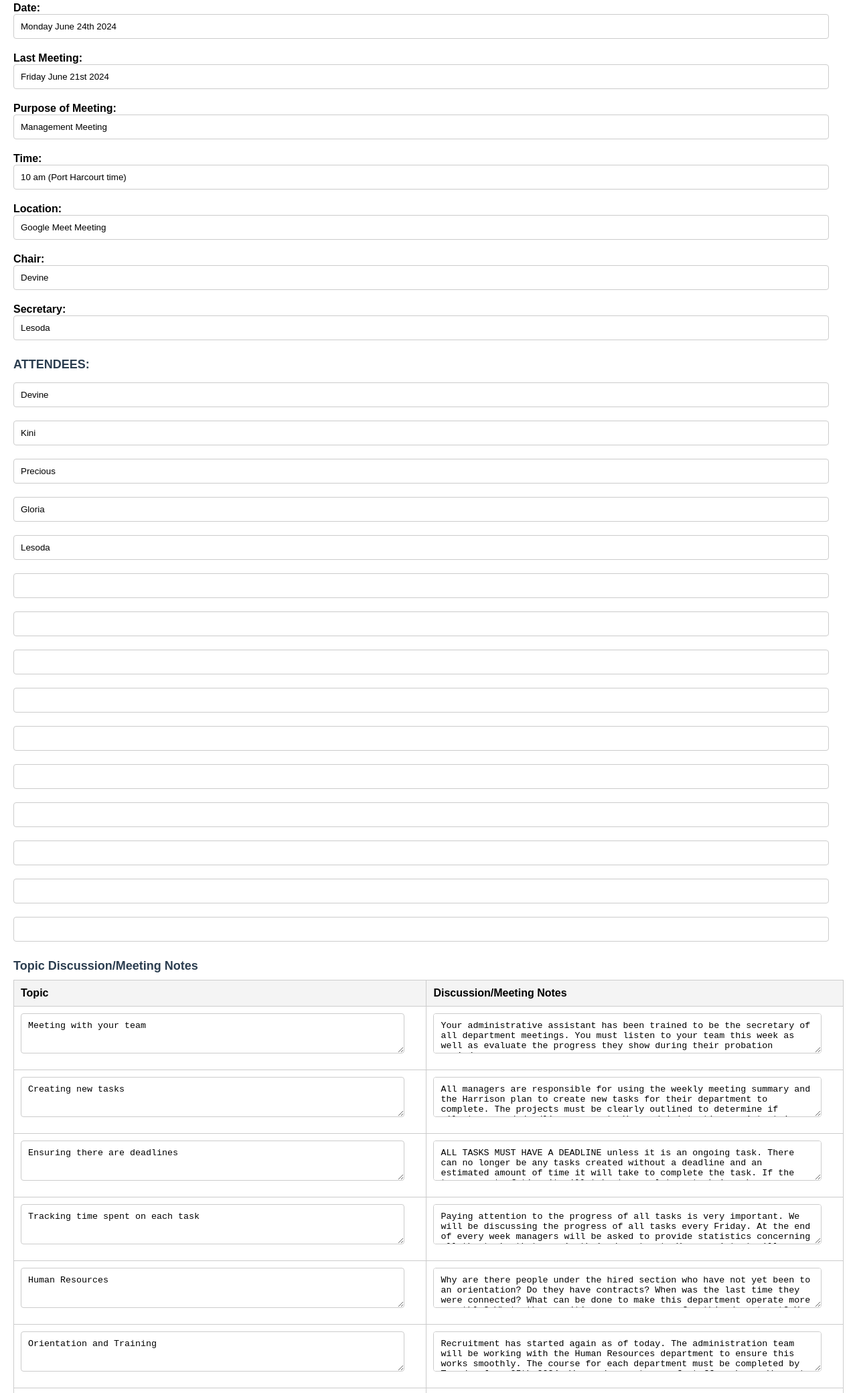
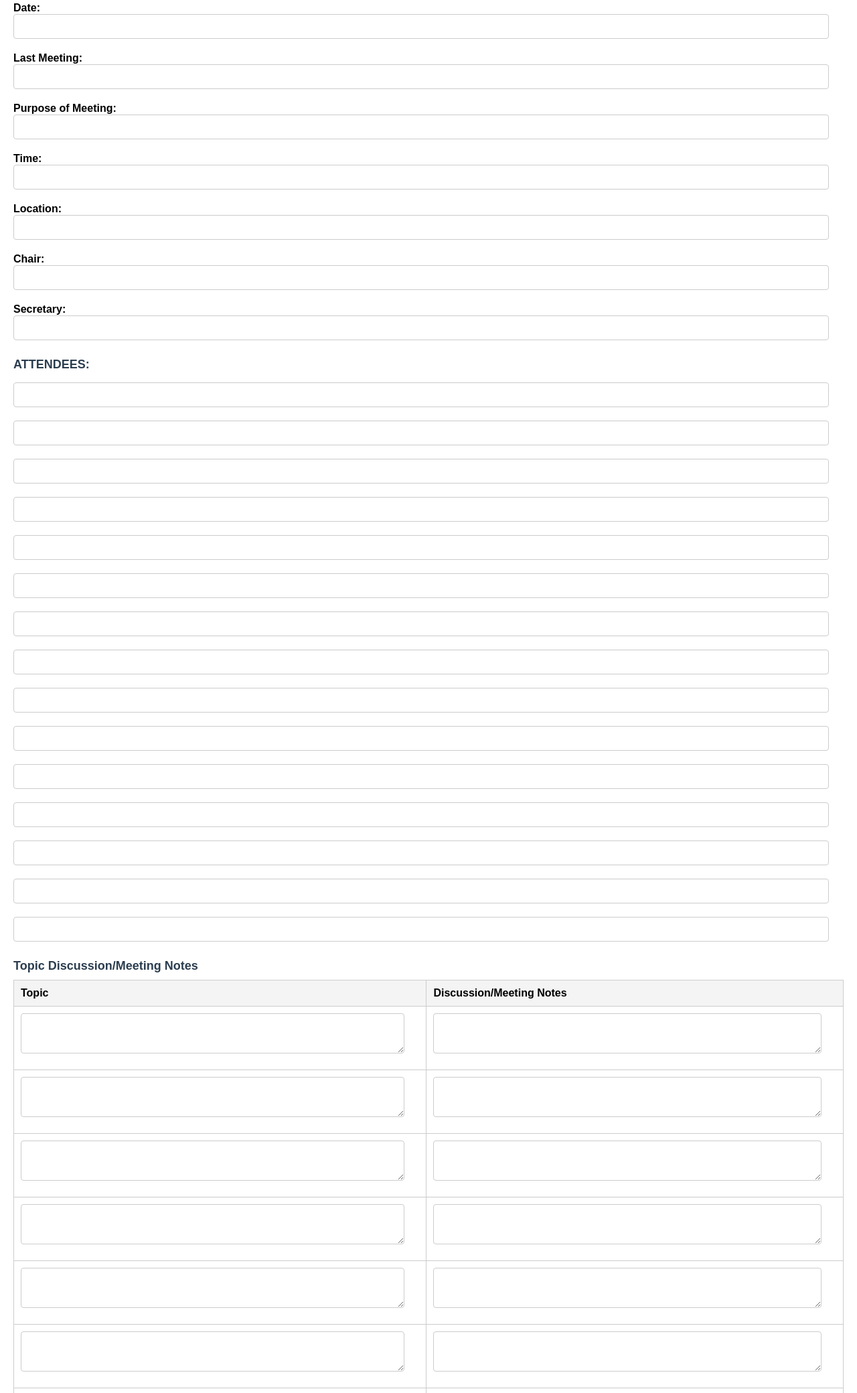
Before and after one commit to Csedem0/GeneralMeetingAgenda, a plain HTML site: page index.html in a window 1280 px wide. Shown: the part 126-2206 px from the top of the page at 67% size. Drawn offline with nearby package versions, Linux system fonts and the light colour scheme.

Commit message:
All values removed

```diff
--- a/index.html
+++ b/index.html
@@ -72,21 +72,21 @@
   <h2>MEETING AGENDA</h2>
   <form id="meetingForm">
     <ul>
-      <li><strong>Date:</strong><br><input type="text" id="date" name="date" value="Monday June 24th 2024" required></li>
-      <li><strong>Last Meeting:</strong><br><input type="text" id="lastMeeting" name="lastMeeting" value="Friday June 21st 2024" required></li>
-      <li><strong>Purpose of Meeting:</strong><br><input type="text" id="purpose" name="purpose" value="Management Meeting" required></li>
-      <li><strong>Time:</strong><br><input type="text" id="time" name="time" value="10 am (Port Harcourt time)" required></li>
-      <li><strong>Location:</strong><br><input type="text" id="location" name="location" value="Google Meet Meeting" required></li>
-      <li><strong>Chair:</strong><br><input type="text" id="chair" name="chair" value="Devine" required></li>
-      <li><strong>Secretary:</strong><br><input type="text" id="secretary" name="secretary" value="Lesoda" required></li>
+      <li><strong>Date:</strong><br><input type="text" id="date" name="date" value="" required></li>
+      <li><strong>Last Meeting:</strong><br><input type="text" id="lastMeeting" name="lastMeeting" value="" required></li>
+      <li><strong>Purpose of Meeting:</strong><br><input type="text" id="purpose" name="purpose" value="" required></li>
+      <li><strong>Time:</strong><br><input type="text" id="time" name="time" value="" required></li>
+      <li><strong>Location:</strong><br><input type="text" id="location" name="location" value="" required></li>
+      <li><strong>Chair:</strong><br><input type="text" id="chair" name="chair" value="" required></li>
+      <li><strong>Secretary:</strong><br><input type="text" id="secretary" name="secretary" value="" required></li>
     </ul>
     <h2>ATTENDEES:</h2>
     <ol>
-      <li><input type="text" name="attendee1" value="Devine" required></li>
-      <li><input type="text" name="attendee2" value="Kini" required></li>
-      <li><input type="text" name="attendee3" value="Precious" required></li>
-      <li><input type="text" name="attendee4" value="Gloria" required></li>
-      <li><input type="text" name="attendee5" value="Lesoda" required></li>
+      <li><input type="text" name="attendee1" value="" required></li>
+      <li><input type="text" name="attendee2" value="" required></li>
+      <li><input type="text" name="attendee3" value="" required></li>
+      <li><input type="text" name="attendee4" value="" required></li>
+      <li><input type="text" name="attendee5" value="" required></li>
       <li><input type="text" name="attendee6" required></li>
       <li><input type="text" name="attendee7" required></li>
       <li><input type="text" name="attendee8" required></li>
@@ -108,28 +108,28 @@
       </thead>
       <tbody>
         <tr>
-          <td><textarea name="topic1" required>Meeting with your team</textarea></td>
-          <td><textarea name="note1" required>Your administrative assistant has been trained to be the secretary of all department meetings. You must listen to your team this week as well as evaluate the progress they show during their probation period.</textarea></td>
+          <td><textarea name="topic1" required></textarea></td>
+          <td><textarea name="note1" required></textarea></td>
         </tr>
         <tr>
-          <td><textarea name="topic2" required>Creating new tasks</textarea></td>
-          <td><textarea name="note2" required>All managers are responsible for using the weekly meeting summary and the Harrison plan to create new tasks for their department to complete. The projects must be clearly outlined to determine if milestones and deadlines are met. Your administrative assistant is there to assist you in putting together a summary of all the details in the department allowing easy task creation with detailed descriptions.</textarea></td>
+          <td><textarea name="topic2" required></textarea></td>
+          <td><textarea name="note2" required></textarea></td>
         </tr>
         <tr>
-          <td><textarea name="topic3" required>Ensuring there are deadlines</textarea></td>
-          <td><textarea name="note3" required>ALL TASKS MUST HAVE A DEADLINE unless it is an ongoing task. There can no longer be any tasks created without a deadline and an estimated amount of time it will take to complete the task. If the true amount of time it will take to complete a task is unknown an estimate must be made.</textarea></td>
+          <td><textarea name="topic3" required></textarea></td>
+          <td><textarea name="note3" required></textarea></td>
         </tr>
         <tr>
-          <td><textarea name="topic4" required>Tracking time spent on each task</textarea></td>
-          <td><textarea name="note4" required>Paying attention to the progress of all tasks is very important. We will be discussing the progress of all tasks every Friday. At the end of every week managers will be asked to provide statistics concerning all the tasks that are in their department. Your assistant will assist in putting this information together for you.</textarea></td>
+          <td><textarea name="topic4" required></textarea></td>
+          <td><textarea name="note4" required></textarea></td>
         </tr>
         <tr>
-          <td><textarea name="topic5" required>Human Resources</textarea></td>
-          <td><textarea name="note5" required>Why are there people under the hired section who have not yet been to an orientation? Do they have contracts? When was the last time they were connected? What can be done to make this department operate more smoothly? What other positions are necessary for this department? You are now able to create new emails for staff members. To create a new email go to admin.google.com and log in with your work email.</textarea></td>
+          <td><textarea name="topic5" required></textarea></td>
+          <td><textarea name="note5" required></textarea></td>
         </tr>
         <tr>
-          <td><textarea name="topic6" required>Orientation and Training</textarea></td>
-          <td><textarea name="note6" required>Recruitment has started again as of today. The administration team will be working with the Human Resources department to ensure this works smoothly. The course for each department must be completed by Tuesday June 25th 2024. We need many types of staff members. We must continue the onboarding process.</textarea></td>
+          <td><textarea name="topic6" required></textarea></td>
+          <td><textarea name="note6" required></textarea></td>
         </tr>
         <tr>
           <td><textarea name="topic7" required></textarea></td>
@@ -153,7 +153,7 @@
         </tr>
       </tbody>
     </table>
-    <p><strong>Prepared By:</strong><br><input type="text" id="preparedBy" name="preparedBy" value="Devine and Lesoda" required></p>
+    <p><strong>Prepared By:</strong><br><input type="text" id="preparedBy" name="preparedBy" value="" required></p>
     <button type="button" onclick="generatePDF()">Save as PDF</button>
   </form>
 
```
